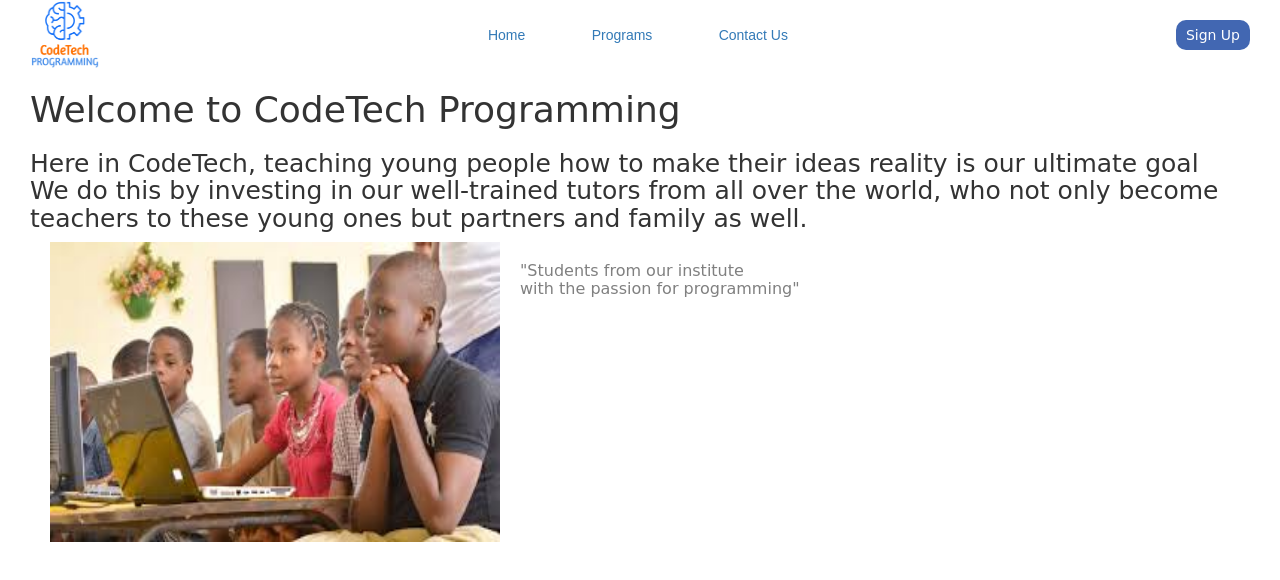
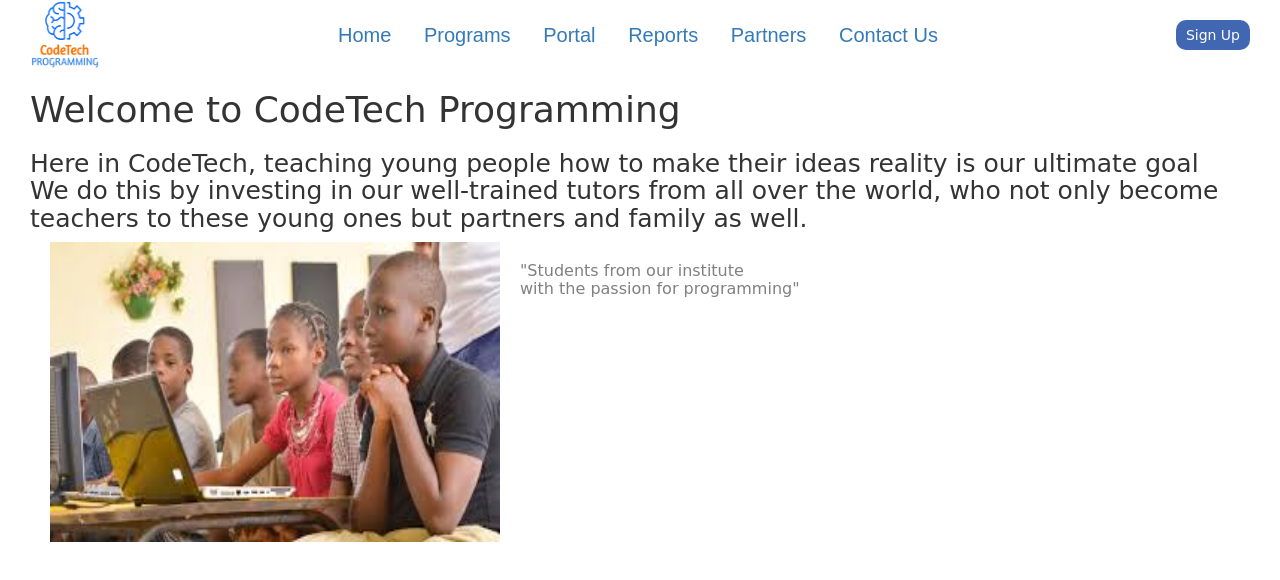
Before and after one commit to WinterZeus513/Codes-, a plain HTML site: page SecondPage.html in a window 1280 px wide. Drawn offline with nearby package versions, Linux system fonts and the light colour scheme.

Commit message:
added pic

```diff
--- a/SecondPage.html
+++ b/SecondPage.html
@@ -80,9 +80,12 @@
         <img src="LogoMakr-5rX3jx.png" alt="Logo" style="width: 70px; height: 70px;">
       </div>
 
-      <div style="display: flex; align-items:center; justify-content:space-between;width: 300px; font-family:Arial, Helvetica, sans-serif;">
+      <div style="display: flex; align-items:center; justify-content:space-between;width: 600px; font-family:Arial, Helvetica, sans-serif; font-size: 20px;">
         <a href="SecondPage.html">Home</a>
         <a href="Profile.html">Programs</a>
+        <a href="Contact.html">Portal</a>
+        <a href="Contact.html">Reports</a>
+        <a href="Contact.html">Partners</a>
         <a href="Contact.html">Contact Us</a>
       </div>
 
@@ -114,10 +117,6 @@
 
 
    <script>
-      $(function(){
-        alert("Welcome")
-      })
-
       $("#signUpButton").click(function(){
         alert("Button clicked")
       })
```
Also changed, not shown: susan-gold.jpg (added), 1 other file.
